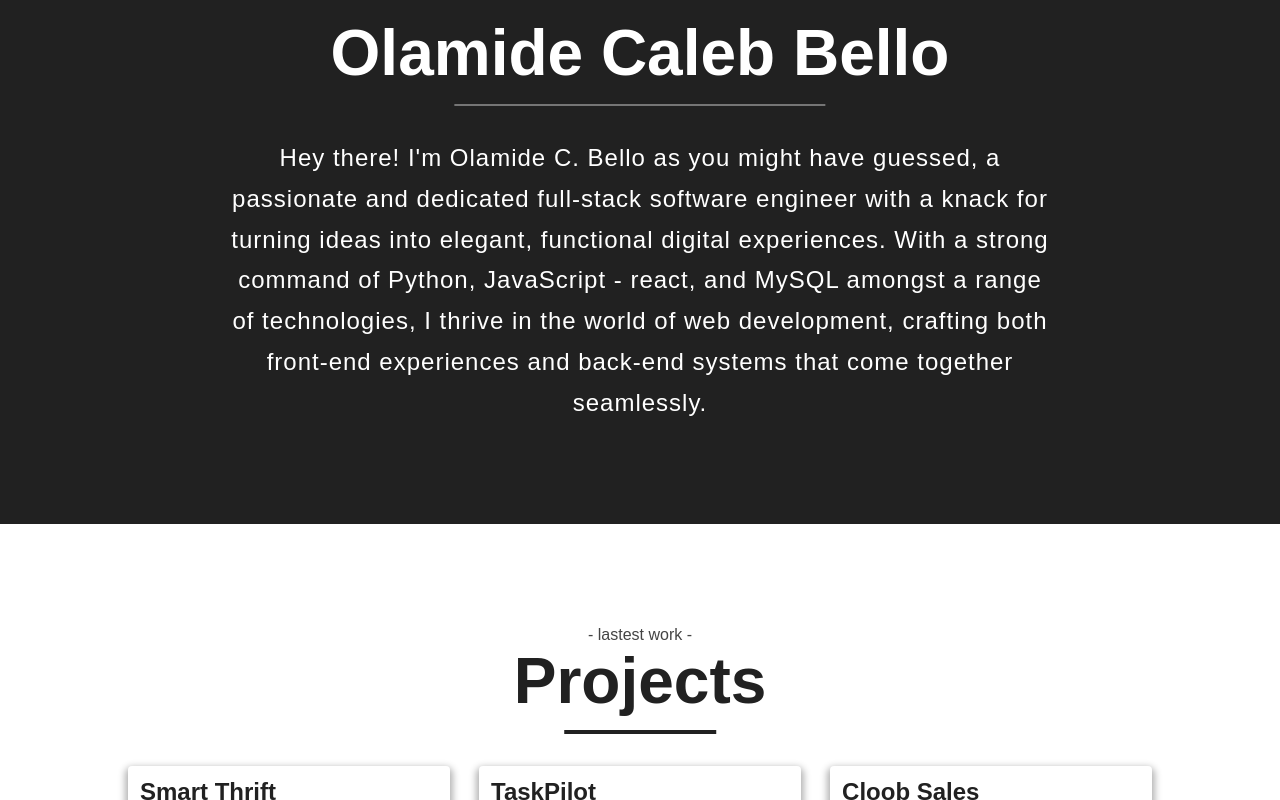
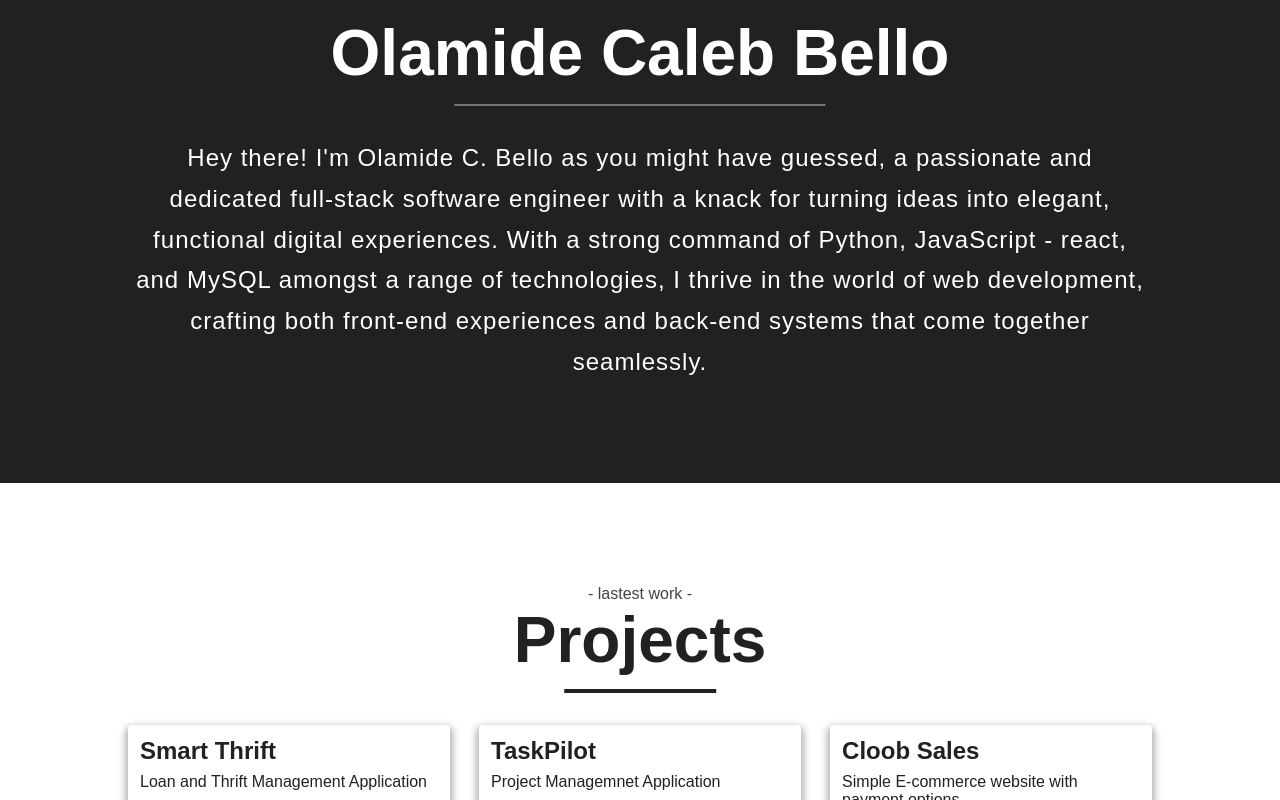
Before and after one commit to cloobTech/portfolio, a React (Vite) app: page / in a window 1280 px wide. Shown: the part 920-1720 px from the top of the page. Built offline with nearby package versions, Linux system fonts and the light colour scheme.

Commit message:
fixed about page

```diff
--- a/src/assets/data.js
+++ b/src/assets/data.js
@@ -19,7 +19,7 @@ export const projectCardDetails = [
     title: 'TaskPilot',
     description: 'Project Managemnet Application',
     stackImg: [python, nginx, react, mysql],
-    liveSite: '',
+    liveSite: 'https://taskpilot.me',
     github: 'https://github.com/cloobTech/TaskPilot',
   },
   {
--- a/src/styles/about-page.css
+++ b/src/styles/about-page.css
@@ -49,7 +49,8 @@
 }
 
 .about-body {
-  width: min(80%, 900px);
+  /* width: min(80%, 900px); */
+  width: 100%;
   margin: 0 auto;
   font-size: 1.5rem;
   font-weight: 300 !important;
```
